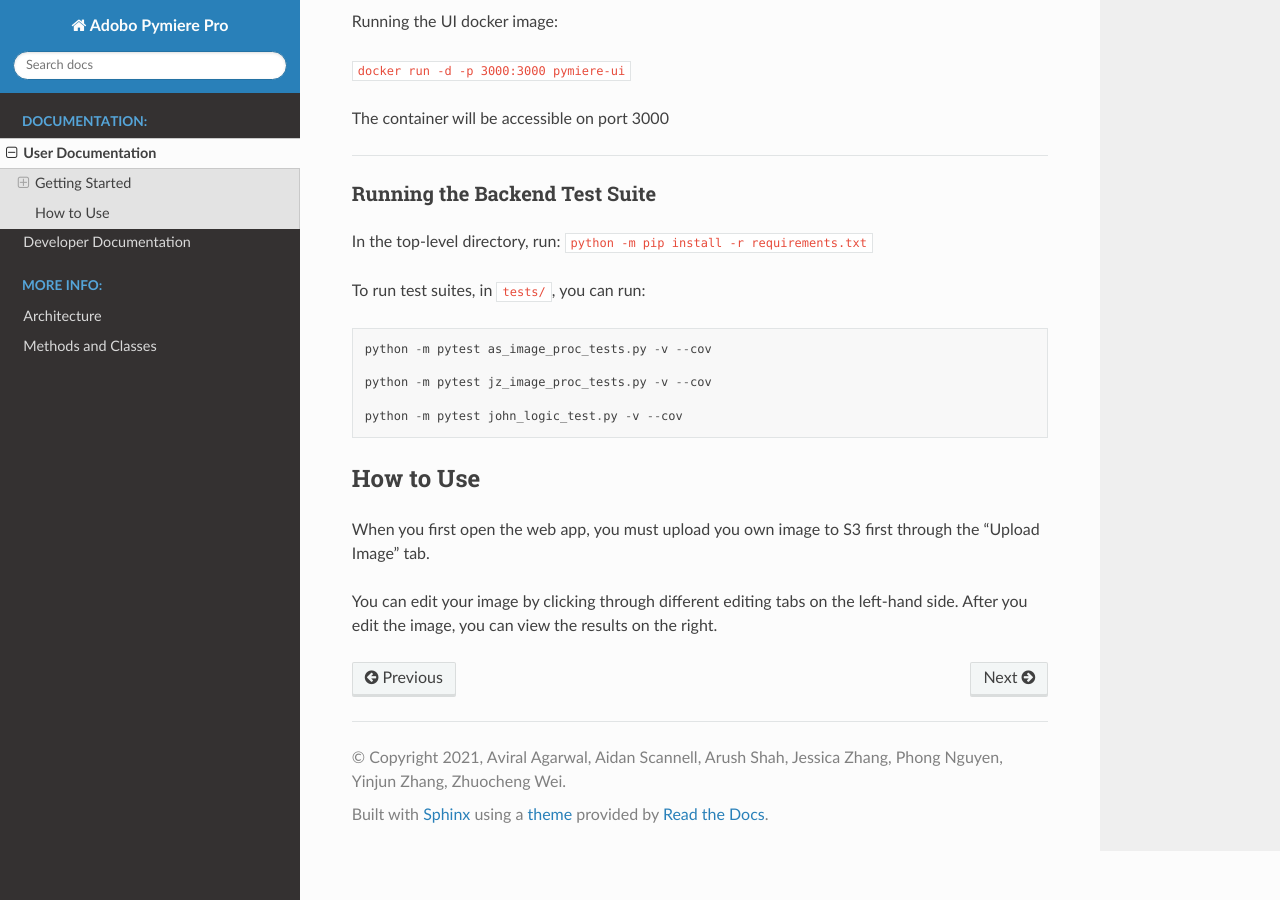
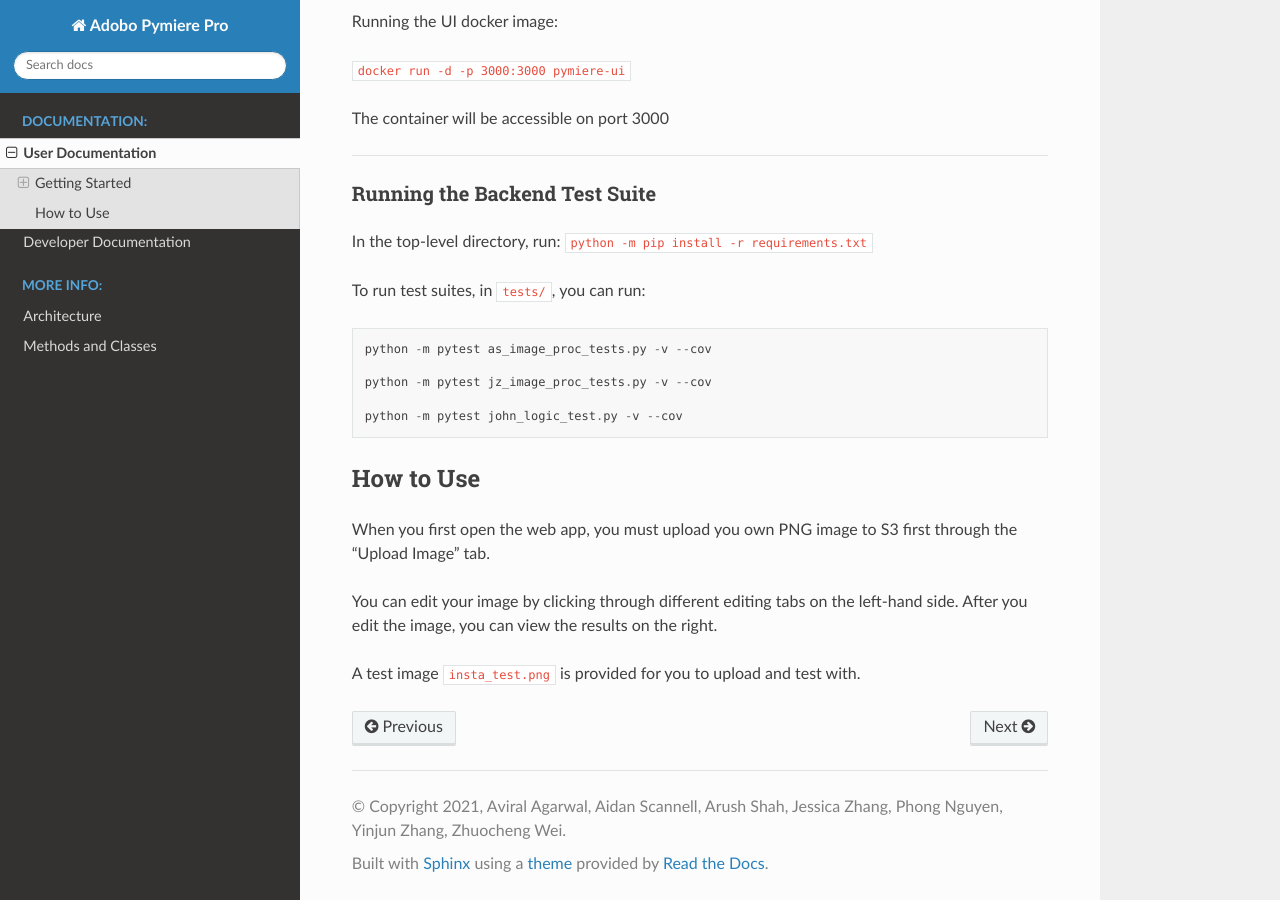
Before and after one commit to superav/adobo-pymiere-pro, a Sphinx documentation site: the page built from docs/source/userdocs.md, in a window 1280 px wide and 900 px high, scrolled down 1157 px. Built offline with Sphinx 7.4.7 and the Read the Docs theme 2.0.0, drawn with Linux system fonts in a browser that asks for light colours.

Commit message:
Modified user docs and removed temp files

```diff
--- a/docs/source/userdocs.md
+++ b/docs/source/userdocs.md
@@ -68,7 +68,9 @@ python -m pytest john_logic_test.py -v --cov
 
 ## How to Use
 
-When you first open the web app, you must upload you own image to S3 first through the "Upload Image" tab.
+When you first open the web app, you must upload you own PNG image to S3 first through the "Upload Image" tab.
 
 You can edit your image by clicking through different editing tabs on the left-hand side.
 After you edit the image, you can view the results on the right.
+
+A test image `insta_test.png` is provided for you to upload and test with.
```
Also changed, not shown: insta_test.png (added), 1 other file.
